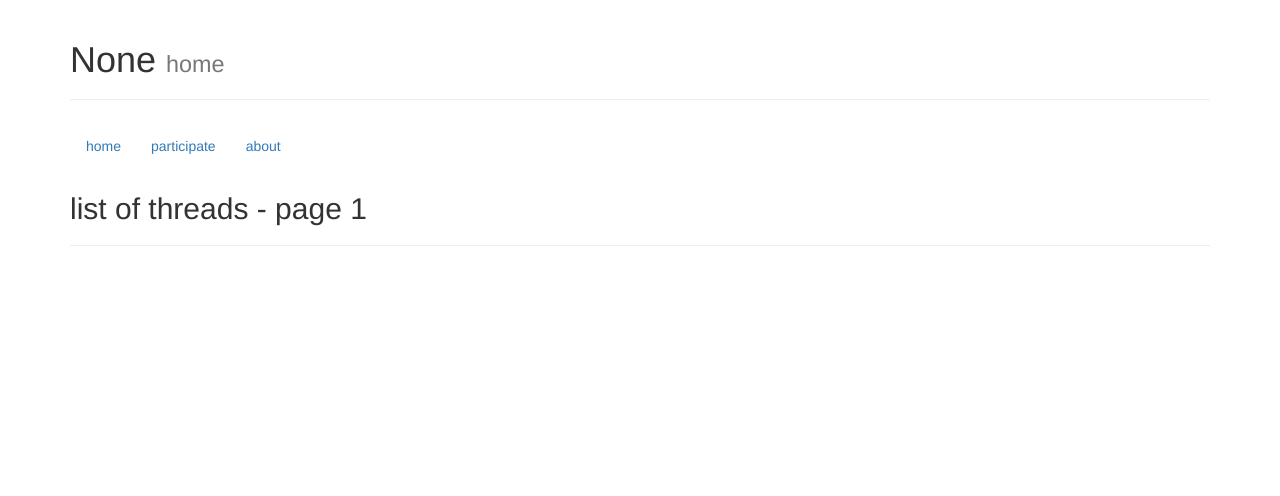
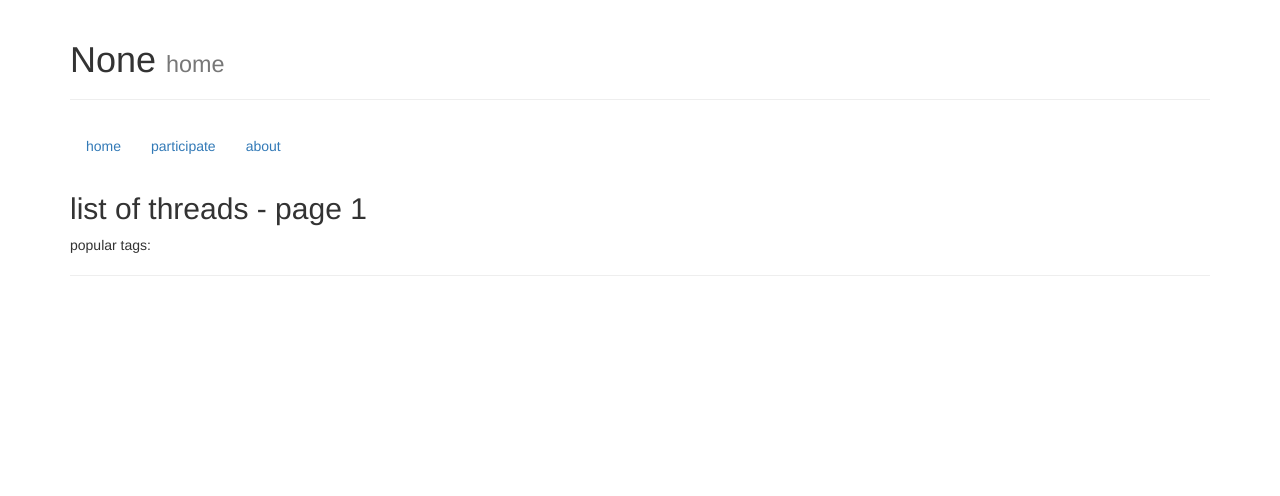
Before and after one commit to RodolpheOrg/Rodolphe, a Django app: page / in a window 1280 px wide. Shown: the top 496 px of the page. Run offline with Django 3.2, Linux system fonts and the light colour scheme; data that the repository does not hold is empty; parts of the project's set-up code (start-up, migrations or seed data) failed here and were passed over; some libraries are stand-ins or nearby versions.

Commit message:
Display popular tags

```diff
--- a/rodolphe/rodolphe/settings.py
+++ b/rodolphe/rodolphe/settings.py
@@ -54,6 +54,7 @@ TEMPLATE_CONTEXT_PROCESSORS = (
     "django.contrib.messages.context_processors.messages",
     'utils.context_processors.site_name',
     'utils.context_processors.favicon',
+    'utils.context_processors.popular_tags',
 )
 
 ROOT_URLCONF = 'rodolphe.urls'
--- a/rodolphe/templates/index.html
+++ b/rodolphe/templates/index.html
@@ -6,6 +6,7 @@
 
 {% block content %}
 <h2>{% trans "list of threads" %} - {% trans "page" %} {{page.number}}</h2>
+{% include 'popular_tags.html' %}
 <hr/>
 
 {% for post in page %}
--- /dev/null
+++ b/rodolphe/templates/popular_tags.html
@@ -0,0 +1,6 @@
+{% load i18n %}
+
+{% trans "popular tags" %}:
+{% for tag in popular_tags %}
+<a href="{% url 'post.views.tagsearch' tag.name %}" class="label label-default">{{tag.name}}</a>
+{% endfor %}
--- a/rodolphe/templates/view.html
+++ b/rodolphe/templates/view.html
@@ -6,6 +6,7 @@
 
 {% block content %}
 <h2>{{post}}</h2>
+{% include 'popular_tags.html' %}
 <hr/>
 {% include 'post_content.html' with header=True editable=True %}
 
--- a/rodolphe/utils/context_processors.py
+++ b/rodolphe/utils/context_processors.py
@@ -1,4 +1,6 @@
 from django.conf import settings
+
+from post.models import Tag
 
 
 def site_name(request):
@@ -7,3 +9,7 @@ def site_name(request):
 
 def favicon(request):
     return {'FAVICON': getattr(settings, 'FAVICON', None)}
+
+
+def popular_tags(request):
+    return {'popular_tags': Tag.objects.order_by('-count')[:10]}
```
